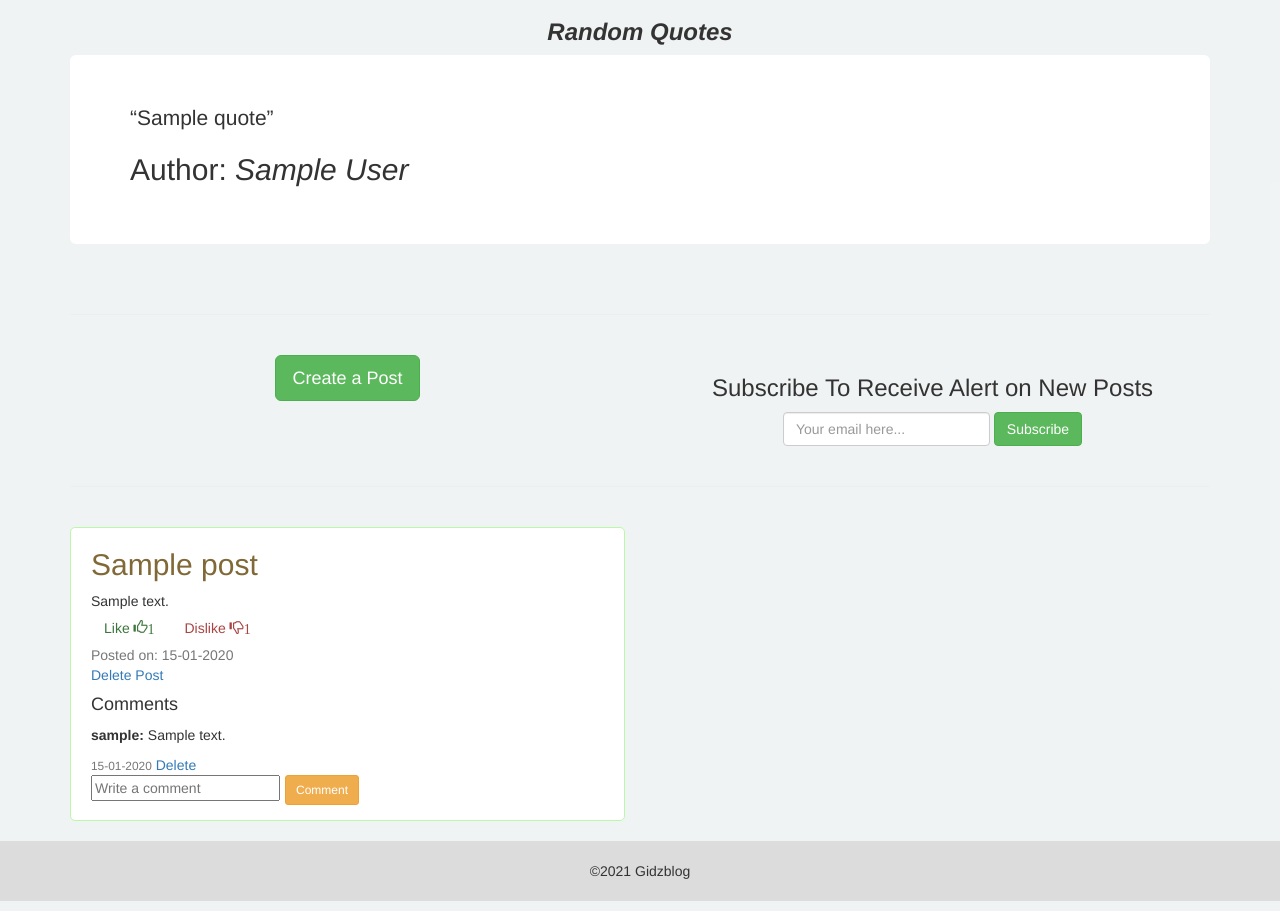
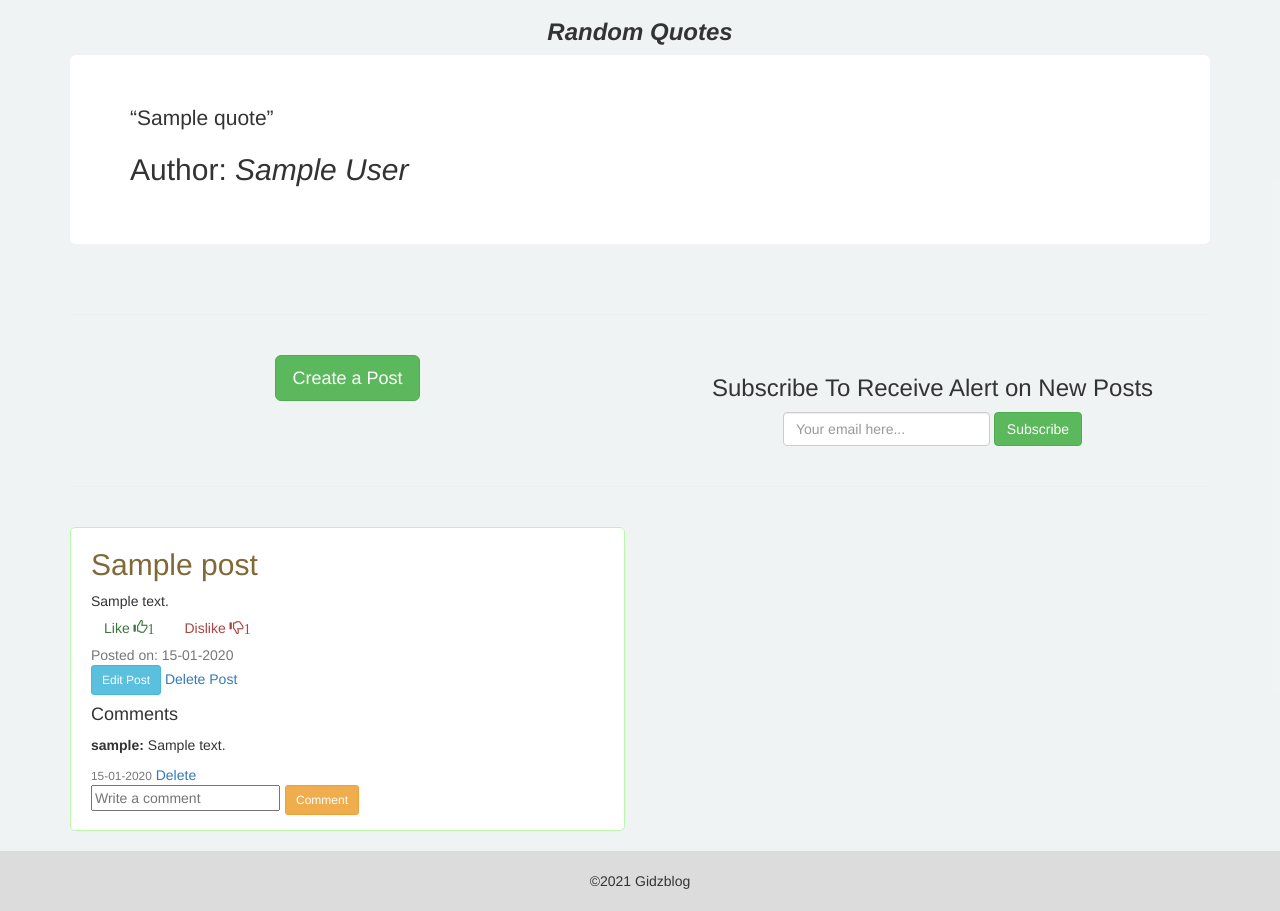
Before and after one commit to Kipkorir-Gideon/Gidzblog, a Flask app: page / in a window 1280 px wide. Shown: the part 73-984 px from the top of the page. Run offline with Flask 2, Linux system fonts and the light colour scheme; a user stored in the database is signed in; tables that the repository leaves empty hold one stand-in row (values such as "Sample post"); a database or web service that is not in the repository returns one stand-in record (values such as "Sample title"); data that the repository does not hold is empty; some libraries are stand-ins or nearby versions.

Commit message:
Add update post functionality.

```diff
--- a/app/main/views.py
+++ b/app/main/views.py
@@ -60,11 +60,13 @@ def update_post(post_id):
 
     form = PostForm()
     if form.validate_on_submit():
-        content = form.content.data
+        post.title = form.title.data
+        post.content = form.content.data
         db.session.commit()
         return redirect(url_for('.index',id = post.id))
 
     if request.method =='GET':
+        form.title.data = post.title
         form.content.data = post.content
 
     return render_template('update_post.html', form = form)
--- a/app/templates/index.html
+++ b/app/templates/index.html
@@ -62,6 +62,7 @@
                              </a>
                              <div class="text-muted">Posted on: {{post.time_created.strftime('%d-%m-%Y')}}</div>
                              {% if current_user.id == post.user_id %}
+                             <a class="btn btn-info btn-sm mx-2" href="{{url_for('.update_post',post_id = post.id)}}">Edit Post</a>
                              <a href="/delete-post/{{post.id}}" class="dropdown-item">Delete Post</a>
                              {% endif %}
                              <br />
```
